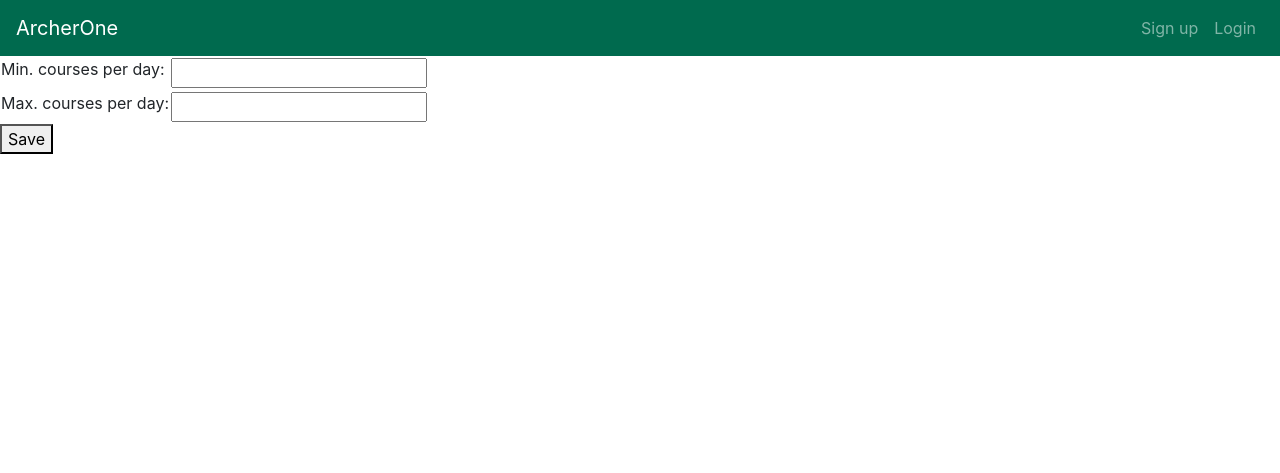
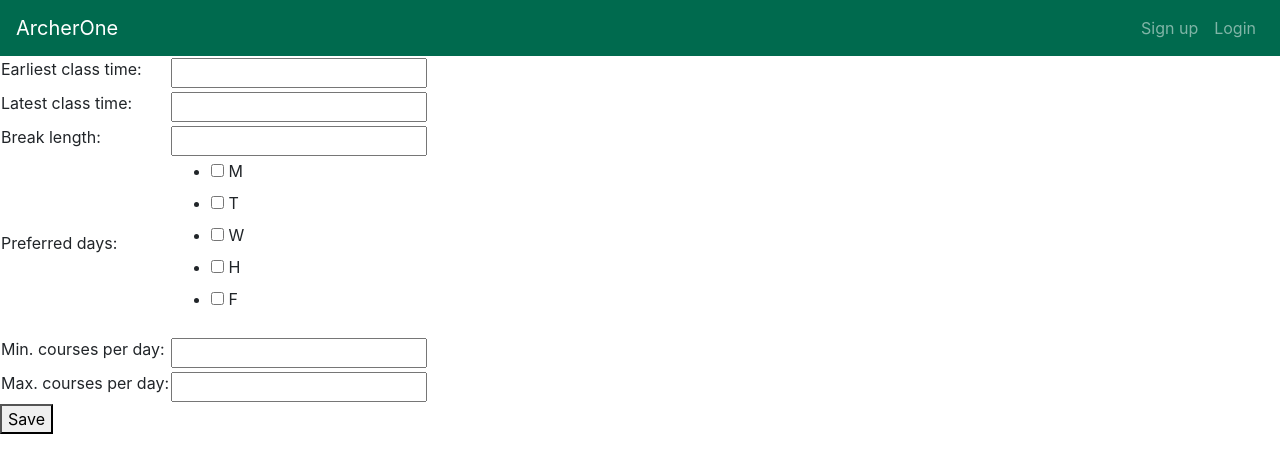
Before and after one commit to dlsucomet/AnimoSched, a Django app: template PrototypeV1/archerone/templates/profile/preferences.html in a window 1280 px wide. Shown: the top 473 px of the page. Run offline with Django 3.2, Linux system fonts and the light colour scheme; the template is opened without the code that fills it: values that come from a table or form of the project are taken from there, others are empty; some libraries are stand-ins or nearby versions.

Commit message:
Updating forms

```diff
--- a/PrototypeV1/archerone/forms.py
+++ b/PrototypeV1/archerone/forms.py
@@ -58,10 +58,13 @@ class EditPreferenceForm(forms.ModelForm):
         ('F', 'F'),
         ]
 
-    # preferred_days = forms.BooleanField(label='College', widget=forms.Select(choices=DAYS))
-    min_courses = forms.IntegerField(label='Min. courses per day')
-    max_courses = forms.IntegerField(label='Max. courses per day')
+    earliest_class_time = forms.TimeField(label='Earliest class time', required=False)
+    latest_class_time = forms.TimeField(label='Latest class time', required=False)
+    break_length = forms.TimeField(label='Break length', required=False)
+    preferred_days = forms.MultipleChoiceField(widget=forms.CheckboxSelectMultiple,choices=DAYS,required=False)
+    min_courses = forms.IntegerField(label='Min. courses per day',required=False)
+    max_courses = forms.IntegerField(label='Max. courses per day',required=False)
 
     class Meta:
         model = PreferenceList
-        fields = ('min_courses', 'max_courses')
+        fields = ('earliest_class_time', 'latest_class_time', 'break_length', 'preferred_days', 'min_courses', 'max_courses')
--- a/PrototypeV1/archerone/templates/profile/profile.html
+++ b/PrototypeV1/archerone/templates/profile/profile.html
@@ -2,11 +2,12 @@
 
 {% block content %}
     {% if user.is_authenticated %}
+        <h2>DLSU email: {{u.email}}</h2>
         <h2>Name: {{u.get_full_name}}</h2>
         <h2>ID number: {{u.id_number}}</h2>
+        <h2>College: {{u.college}}</h2>
         <h2>Course: {{u.course}}</h2>
-        <h2>College: {{u.college}}</h2>
-        <h2>DLSU email: {{u.email}}</h2>
+        <a href="{% url 'edit_profile' %}">Edit</a>
     {% else %}
         <h2>You're not <a href="{% url 'login' %}">logged in</a>, silly!</h2>
     {% endif %}
```
Also changed, not shown: PrototypeV1/db.sqlite3.
